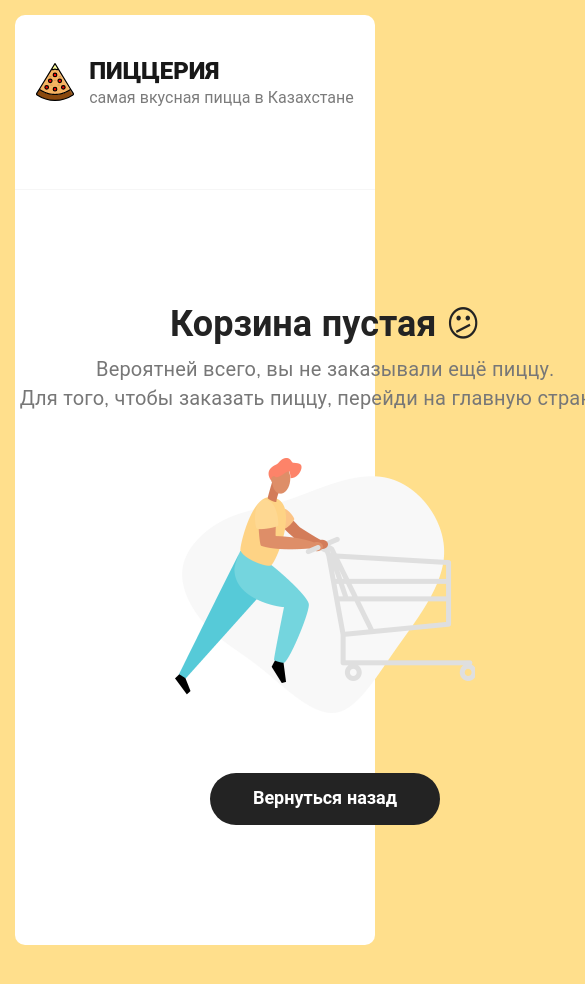
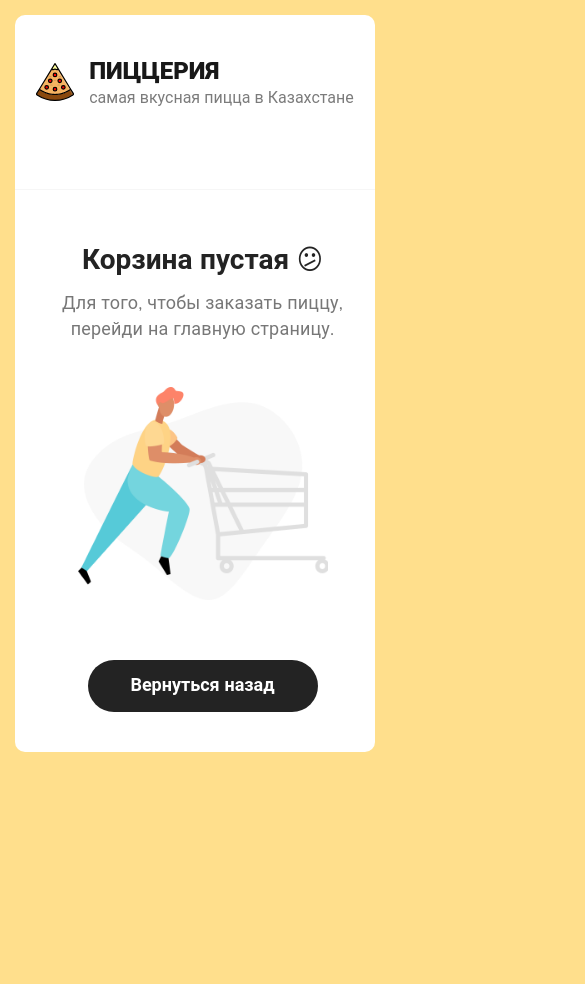
Before and after one commit to meirzhhan/pizzaReact, a React (Create React App) app: page /cart in a window 390 px wide. Shown: the top 984 px of the page, 585 px wide, since content can reach past the window. After the commit the page ends 844 px from the top, so only its background shows below. Built offline with nearby package versions, Linux system fonts and the light colour scheme.

Commit message:
Code splitting,lazy loading

```diff
--- a/src/App.tsx
+++ b/src/App.tsx
@@ -1,13 +1,15 @@
+import React, { Suspense } from 'react';
 import { Route, Routes } from 'react-router-dom';
 
+import './scss/app.scss';
+
 import Header from './components/Header';
+import Home from './pages/Home';
 
-import Home from './pages/Home';
-import NotFound from './pages/NotFound';
-import Cart from './pages/Cart';
-
-import './scss/app.scss';
-import FullPizza from './pages/FullPizza';
+// динамический импорт(lazy loading)
+const Cart = React.lazy(() => import(/*webpackChunkName: "Cart" */ './pages/Cart')); // import Cart from './pages/Cart';
+const FullPizza = React.lazy(() => import(/*webpackChunkName: "FullPizza" */ './pages/FullPizza')); // import FullPizza from './pages/FullPizza';
+const NotFound = React.lazy(() => import(/*webpackChunkName: "NotFound" */ './pages/NotFound')); // import NotFound from './pages/NotFound';
 
 function App() {
   return (
@@ -16,9 +18,30 @@ function App() {
       <div className="content">
         <Routes>
           <Route path="/" element={<Home />} />
-          <Route path="/cart" element={<Cart />} />
-          <Route path="/pizza/:id" element={<FullPizza />} />
-          <Route path="*" element={<NotFound />} />
+          <Route
+            path="/cart"
+            element={
+              <Suspense fallback={<div>Загрузка корзины...</div>}>
+                <Cart />
+              </Suspense>
+            }
+          />
+          <Route
+            path="/pizza/:id"
+            element={
+              <Suspense fallback={<div>Загрузка...</div>}>
+                <FullPizza />
+              </Suspense>
+            }
+          />
+          <Route
+            path="*"
+            element={
+              <Suspense fallback={<div>Загрузка...</div>}>
+                <NotFound />
+              </Suspense>
+            }
+          />
         </Routes>
       </div>
     </div>
--- a/src/components/CartEmpty.tsx
+++ b/src/components/CartEmpty.tsx
@@ -6,11 +6,7 @@ const CartEmpty: React.FC = () => {
     <>
       <div className="cart cart--empty">
         <h2>Корзина пустая 😕</h2>
-        <p>
-          Вероятней всего, вы не заказывали ещё пиццу.
-          <br />
-          Для того, чтобы заказать пиццу, перейди на главную страницу.
-        </p>
+        <p>Для того, чтобы заказать пиццу, перейди на главную страницу.</p>
         <img src={cartEmptyImg} alt="Empty cart" />
         <Link to="/" className="button button--black">
           <span>Вернуться назад</span>
--- /dev/null
+++ b/src/components/index.ts
@@ -0,0 +1,5 @@
+export { default as Categories } from './Categories';
+export { default as Sort } from './Sort';
+export { default as PizzaBlock } from './PizzaBlock/PizzaBlock';
+export { default as PizzaSkeleton } from './PizzaBlock/PizzaSkeleton';
+export { default as Pagination } from './Pagination/Pagination';
--- a/src/scss/app.scss
+++ b/src/scss/app.scss
@@ -162,7 +162,8 @@ body {
 
   &__item {
     display: flex;
-    width: 100%;
+    // width: 100%;
+    // justify-content: space-between;
     border-top: 1px solid $gray-line;
     padding-top: 30px;
     margin-top: 30px;
@@ -202,7 +203,6 @@ body {
       display: flex;
       align-items: center;
       justify-content: space-between;
-      width: 13%;
 
       &-minus {
         svg {
@@ -222,6 +222,7 @@ body {
 
       b {
         font-size: 22px;
+        margin: 0 12px;
       }
     }
 
@@ -336,7 +337,7 @@ body {
   }
 
   &--empty {
-    margin: 80px auto;
+    margin: 80px auto 0px auto;
     width: 620px;
     text-align: center;
 
@@ -347,6 +348,8 @@ body {
     }
 
     p {
+      margin: 0 auto;
+      width: 80%;
       font-size: 20px;
       line-height: 145.4%;
       letter-spacing: 0.01em;
@@ -371,5 +374,21 @@ body {
       font-weight: 600;
       font-size: 18px;
     }
+
+    @media (max-width: 645px) {
+      width: calc(100vw - 15px);
+      margin-top: 15px;
+      h2 {
+        font-size: 28px;
+      }
+      p {
+        font-size: 18px;
+      }
+      img {
+        width: 250px;
+      }
+    }
+  }
+  @media (max-width: 0) {
   }
 }
--- /dev/null
+++ b/src/utils/math.ts
@@ -0,0 +1,4 @@
+export function add(a: number, b: number) {
+  console.log(111);
+  return a + b;
+}
```
Also changed, not shown: src/pages/Cart.tsx (+4 -3 lines), src/pages/Home.tsx (+10 -7 lines).
